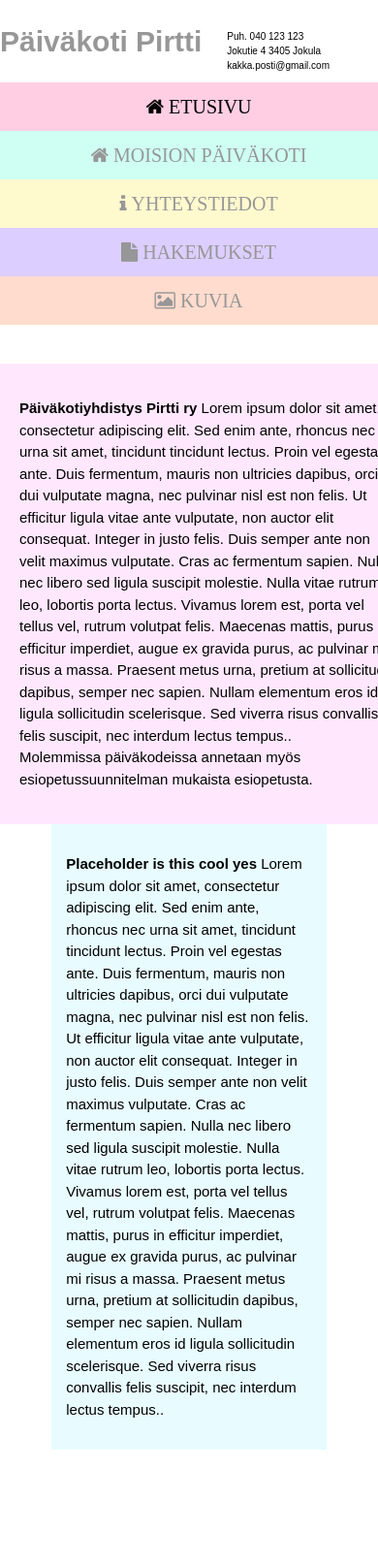
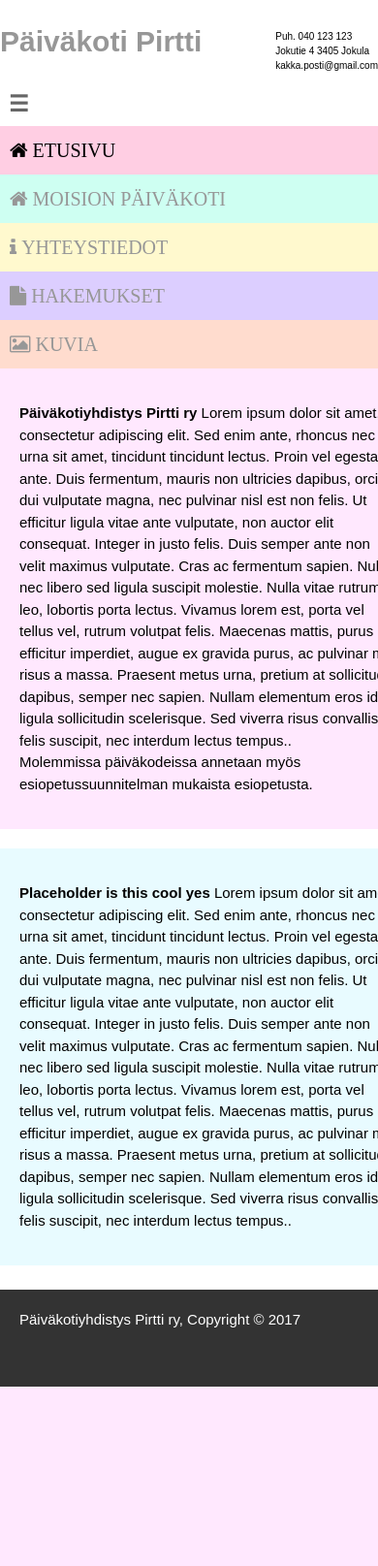
Before and after one commit to datamonnit/pirtti, a PHP site: page / in a window 390 px wide; the page is wider, and only the part inside the window is pictured. Shown: the top 1615 px of that part at 97% size. After the commit the page ends 1430 px from the top of that part, so only its background shows below. Run offline with PHP 8.4, Linux system fonts and the light colour scheme; some libraries are stand-ins or nearby versions.

Commit message:
Valikon piilottaminen yms

```diff
--- a/assets/css/style.css
+++ b/assets/css/style.css
@@ -1,5 +1,11 @@
 html {
 
+}
+#hide{
+  display: none;
+}
+#show {
+  display: none;
 }
 body{
   font: 15px/1.5 Arial, Helvetica,sans-serif;
@@ -206,25 +212,7 @@ hr.style-two {
     height: 1px;
     background-image: linear-gradient(to right, rgba(0, 0, 0, 0), rgba(0, 0, 0, 0.75), rgba(0, 0, 0, 0));
 }
-::-webkit-scrollbar{
-     width: 8px;
-     border: 10px;
 
-}
-::-webkit-scrollbar-track{
-     box-shadow:  50 50 50px rgba(0,0,0,0);
-}
-::-webkit-scrollbar-track-piece{
-    background:#ffcee3;
-    border-radius:2px;
-      border: 10px; solid #282828;
-}
-::-webkit-scrollbar-thumb {
-    background: #333;
-    box-shadow: inset 0 0 6px rgba(0,0,0,0);
-    border: 10px;
-
-}
 
 @media screen and (max-width: 480px) {
 
@@ -233,7 +221,7 @@ hr.style-two {
   }
 
   header #title p{
-    margin-right: 50px;
+
     font-size: 10px;
   }
 
@@ -252,10 +240,11 @@ hr.style-two {
   }
 
   li.tab1{
+    float: left;
     background-color: #ffcee3;
     padding: 10px;
   width: 100vw;
-    text-align: center;
+  text-align: left;
     font-size: 20px;
     -ms-transform: rotate(0deg); /* IE 9 */
     -webkit-transform: rotate(0deg); /* Chrome, Safari, Opera */
@@ -265,8 +254,9 @@ hr.style-two {
   li.tab2{
     background-color: #ceeaff;
     padding: 10px;
+    float: left;
   width: 100vw;
-    text-align: center;
+  text-align: left;
     font-size: 20px;
     -ms-transform: rotate(0deg); /* IE 9 */
     -webkit-transform: rotate(0deg); /* Chrome, Safari, Opera */
@@ -276,8 +266,9 @@ hr.style-two {
   li.tab3{
     background-color: #cefff2;
     padding: 10px;
+    float: left;
   width: 100vw;
-    text-align: center;
+    text-align: left;
     font-size: 20px;
     -ms-transform: rotate(0deg); /* IE 9 */
     -webkit-transform: rotate(0deg); /* Chrome, Safari, Opera */
@@ -287,8 +278,9 @@ hr.style-two {
   li.tab4{
     background-color: #fff9ce;
     padding: 10px;
+    float: left;
   width: 100vw;
-    text-align: center;
+  text-align: left;
     font-size: 20px;
     -ms-transform: rotate(0deg); /* IE 9 */
     -webkit-transform: rotate(0deg); /* Chrome, Safari, Opera */
@@ -298,8 +290,9 @@ hr.style-two {
   li.tab5{
     background-color: #dcceff;
     padding: 10px;
-    width: 100vw;
-    text-align: center;
+    float: left;
+  width: 100vw;;
+    text-align: left;
     font-size: 20px;
     -ms-transform: rotate(0deg); /* IE 9 */
     -webkit-transform: rotate(0deg); /* Chrome, Safari, Opera */
@@ -309,8 +302,9 @@ hr.style-two {
   li.tab6{
     background-color: #ffdcce;
     padding: 10px;
+    float: left;
   width: 100vw;
-    text-align: center;
+    text-align: left;
     font-size: 20px;
     -ms-transform: rotate(0deg); /* IE 9 */
     -webkit-transform: rotate(0deg); /* Chrome, Safari, Opera */
@@ -318,7 +312,7 @@ hr.style-two {
     }
 
   .container{
-    max-width: 100vw;
+    width:100%;
    }
 
    .container2{
@@ -326,18 +320,19 @@ hr.style-two {
      overflow:hidden;
      color: black;
      background-color: #ffe8fe;
-     padding: 20px;
+     font-size: 15px;
+
 
 
    }
 
   .container3{
-    margin: auto;
-    max-width: 100vw;
+    background-color: #e8fbff;
+      width:100%;
       overflow:hidden;
       color: black;
-    background-color: #e8fbff;
-    padding: 15px;
+
+
     }
 
   .imgjuttu{
@@ -360,13 +355,53 @@ hr.style-two {
   }
   #boxes{
     width: 100vw;
+    padding-bottom: 10px;
   }
   footer{
     color:#ffffff;
     background-color:#333;
-    text-align: left;
     width: 100vw;
     height: 100px;
-    margin: auto;
+
   }
+  #hide {
+	background:-webkit-gradient(linear, left top, left bottom, color-stop(0.05, #ffffff), color-stop(1, #ffffff));
+	background:-moz-linear-gradient(top, #ffffff 5%, #ffffff 100%);
+	background:-webkit-linear-gradient(top, #ffffff 5%, #ffffff 100%);
+	background:-o-linear-gradient(top, #ffffff 5%, #ffffff 100%);
+	background:-ms-linear-gradient(top, #ffffff 5%, #ffffff 100%);
+	background:linear-gradient(to bottom, #ffffff 5%, #ffffff 100%);
+	filter:progid:DXImageTransform.Microsoft.gradient(startColorstr='#ffffff', endColorstr='#ffffff',GradientType=0);
+	background-color:#ffffff;
+	border:1px solid #ffffff;
+	display:inline-block;
+	cursor:pointer;
+	color:#666666;
+	font-family:Arial;
+	font-size:23px;
+	font-weight:bold;
+	padding:8px 8px;
+	text-decoration:none;
 }
+  #hide:hover {
+	background:-webkit-gradient(linear, left top, left bottom, color-stop(0.05, #ffffff), color-stop(1, #ffffff));
+	background:-moz-linear-gradient(top, #ffffff 5%, #ffffff 100%);
+	background:-webkit-linear-gradient(top, #ffffff 5%, #ffffff 100%);
+	background:-o-linear-gradient(top, #ffffff 5%, #ffffff 100%);
+	background:-ms-linear-gradient(top, #ffffff 5%, #ffffff 100%);
+	background:linear-gradient(to bottom, #ffffff 5%, #ffffff 100%);
+	filter:progid:DXImageTransform.Microsoft.gradient(startColorstr='#ffffff', endColorstr='#ffffff',GradientType=0);
+	background-color:#ffffff;
+}
+  #hide:active {
+	position:relative;
+	top:1px;
+}
+
+
+
+  #hide{
+    display: block;
+  }
+
+}
--- a/index.html
+++ b/index.html
@@ -6,16 +6,32 @@
     <meta name="description" content="Päiväkoti pirtti">
     <meta name="viewport" content="width=device-width, initial-scale=1.0">
 	  <meta name="keywords" content="päiväkoti, päiväkotiyhdistys, Päiväkotiyhdistys pirtti ry">
+    <script src="https://ajax.googleapis.com/ajax/libs/jquery/3.1.1/jquery.min.js"></script>
     <link rel="stylesheet" href="https://cdnjs.cloudflare.com/ajax/libs/font-awesome/4.7.0/css/font-awesome.min.css">
     <title>Päiväkoti Pirtti | Etusivu</title>
     <link rel="stylesheet" href="assets/css/style.css">
   </head>
   <body>
+<script>
+$(document).ready(function(){
+    $("button").click(function(){
+        $("nav").toggle(500);
+    });
+});
+document.getElementById("hide").onclick = function() {myFunction()};
+
+function myFunction() {
+    document.getElementById("hide").innerHTML = "XD";
+}
+</script>
     <header>
       <div class="container">
         <div id="title"> <p>Puh. 040 123 123<br>Jokutie 4 3405 Jokula<br>kakka.posti@gmail.com</p>
           <h1> Päiväkoti Pirtti</h1>
+                  <button id="hide">&#9776</button>
+
         <nav>
+
           <ul>
             <li class="current tab1"><a href="index.html" class="fa fa-home">&nbsp;Etusivu </a></li>
             <li  class="tab3"><a href="moisionpaivakoti.html"class="fa fa-home">&nbsp;Moision päiväkoti</a></li>
```
Also changed, not shown: kuvia.html (+7 -5 lines), moisionpaivakoti.html (+7 -5 lines), yhteystiedot.html (+7 -5 lines). Lines whose indentation alone changed are shown as unchanged.
